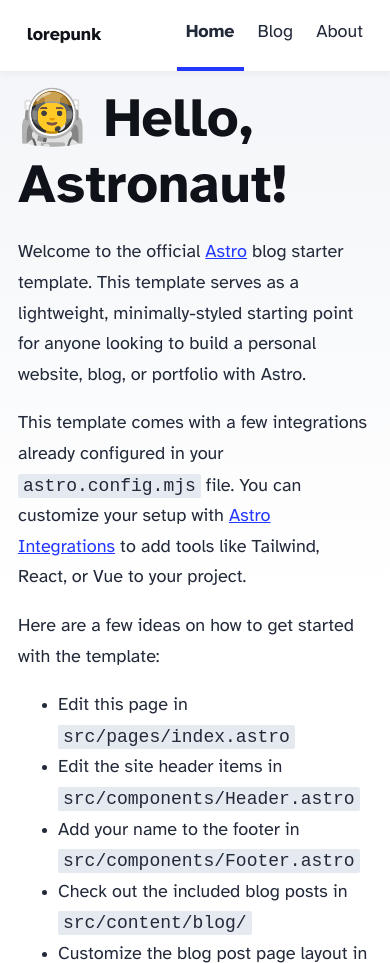
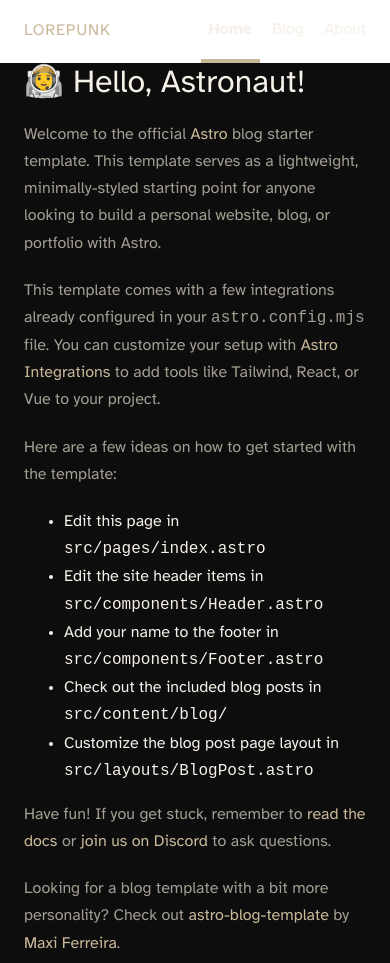
Before and after one commit to lorepunk/lorepunk-ai, an Astro site: page / in a window 390 px wide. Shown: the top 963 px of the page. Built offline with nearby package versions, Linux system fonts and the light colour scheme; Astro itself is replaced by a stand-in of ours.

Commit message:
Add dark + elegant theme

```diff
--- a/src/styles/global.css
+++ b/src/styles/global.css
@@ -1,21 +1,17 @@
 /*
-  The CSS in this style tag is based off of Bear Blog's default CSS.
-  https://github.com/HermanMartinus/bearblog/blob/297026a877bc2ab2b3bdfbd6b9f7961c350917dd/templates/styles/blog/default.css
-  License MIT: https://github.com/HermanMartinus/bearblog/blob/master/LICENSE.md
+  Dark + elegant theme for lorepunk.ai
 */
 
 :root {
-	--accent: #2337ff;
-	--accent-dark: #000d8a;
-	--black: 15, 18, 25;
-	--gray: 96, 115, 159;
-	--gray-light: 229, 233, 240;
-	--gray-dark: 34, 41, 57;
-	--gray-gradient: rgba(var(--gray-light), 50%), #fff;
-	--box-shadow:
-		0 2px 6px rgba(var(--gray), 25%), 0 8px 24px rgba(var(--gray), 33%),
-		0 16px 32px rgba(var(--gray), 33%);
+		--bg-dark: #0d0d0d;
+		--bg-card: #161616;
+		--text-primary: #f5f0e8;
+		--text-secondary: #a39e93;
+		--accent: #c9b99a;
+		--accent-hover: #e0d4bc;
+		--border: #2a2a2a;
 }
+
 @font-face {
 		font-family: "Atkinson";
 		src: url("/fonts/atkinson-regular.woff") format("woff");
@@ -23,6 +19,7 @@
 		font-style: normal;
 		font-display: swap;
 }
+
 @font-face {
 		font-family: "Atkinson";
 		src: url("/fonts/atkinson-bold.woff") format("woff");
@@ -30,110 +27,75 @@
 		font-style: normal;
 		font-display: swap;
 }
+
+* {
+		box-sizing: border-box;
+}
+
+html {
+		scroll-behavior: smooth;
+}
+
 body {
-	font-family: "Atkinson", sans-serif;
+		font-family: "Atkinson", -apple-system, BlinkMacSystemFont, sans-serif;
 		margin: 0;
 		padding: 0;
-	text-align: left;
-	background: linear-gradient(var(--gray-gradient)) no-repeat;
-	background-size: 100% 600px;
-	word-wrap: break-word;
-	overflow-wrap: break-word;
-	color: rgb(var(--gray-dark));
-	font-size: 20px;
+		background: var(--bg-dark);
+		color: var(--text-primary);
+		font-size: 18px;
 		line-height: 1.7;
+		min-height: 100vh;
 }
+
 main {
-	width: 720px;
-	max-width: calc(100% - 2em);
-	margin: auto;
-	padding: 3em 1em;
+		width: 100%;
+		max-width: 800px;
+		margin: 0 auto;
+		padding: 0 1.5rem;
 }
-h1,
-h2,
-h3,
-h4,
-h5,
-h6 {
+
+h1, h2, h3, h4, h5, h6 {
 		margin: 0 0 0.5rem 0;
-	color: rgb(var(--black));
-	line-height: 1.2;
+		color: var(--text-primary);
+		line-height: 1.3;
+		font-weight: 400;
 }
+
 h1 {
-	font-size: 3.052em;
+		font-size: 2.5rem;
 }
+
 h2 {
-	font-size: 2.441em;
+		font-size: 1.5rem;
+		color: var(--accent);
+		letter-spacing: 0.05em;
+		text-transform: uppercase;
+		margin-bottom: 1.5rem;
 }
-h3 {
-	font-size: 1.953em;
-}
-h4 {
-	font-size: 1.563em;
-}
-h5 {
-	font-size: 1.25em;
-}
-strong,
-b {
-	font-weight: 700;
-}
+
 a {
 		color: var(--accent);
+		text-decoration: none;
+		transition: color 0.2s ease;
 }
+
 a:hover {
-	color: var(--accent);
+		color: var(--accent-hover);
 }
+
 p {
-	margin-bottom: 1em;
+		margin-bottom: 1.25em;
+		color: var(--text-secondary);
 }
-.prose p {
-	margin-bottom: 2em;
+
+strong, b {
+		font-weight: 700;
+		color: var(--text-primary);
 }
-textarea {
-	width: 100%;
-	font-size: 16px;
-}
-input {
-	font-size: 16px;
-}
-table {
-	width: 100%;
-}
+
 img {
 		max-width: 100%;
 		height: auto;
-	border-radius: 8px;
-}
-code {
-	padding: 2px 5px;
-	background-color: rgb(var(--gray-light));
-	border-radius: 2px;
-}
-pre {
-	padding: 1.5em;
-	border-radius: 8px;
-}
-pre > code {
-	all: unset;
-}
-blockquote {
-	border-left: 4px solid var(--accent);
-	padding: 0 0 0 20px;
-	margin: 0px;
-	font-size: 1.333em;
-}
-hr {
-	border: none;
-	border-top: 1px solid rgb(var(--gray-light));
-}
-@media (max-width: 720px) {
-	body {
-		font-size: 18px;
-	}
-	main {
-		padding: 1em;
-	}
 }
 
 .sr-only {
@@ -144,12 +106,21 @@ hr {
 		height: 1px;
 		width: 1px;
 		overflow: hidden;
-	/* IE6, IE7 - a 0 height clip, off to the bottom right of the visible 1px box */
-	clip: rect(1px 1px 1px 1px);
-	/* maybe deprecated but we need to support legacy browsers */
 		clip: rect(1px, 1px, 1px, 1px);
-	/* modern browsers, clip-path works inwards from each corner */
 		clip-path: inset(50%);
-	/* added line to stop words getting smushed together (as they go onto separate lines and some screen readers do not understand line feeds as a space */
 		white-space: nowrap;
 }
+
+@media (max-width: 600px) {
+		body {
+					font-size: 16px;
+		}
+
+	h1 {
+				font-size: 2rem;
+	}
+
+	h2 {
+				font-size: 1.25rem;
+	}
+}
```
Lines whose indentation alone changed are shown as unchanged.
